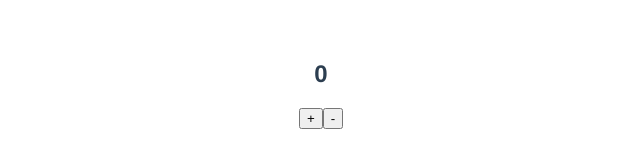
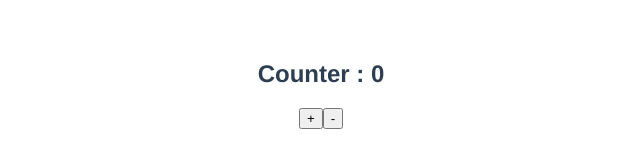
Before and after one commit to hermann-10/counter-vuex, a Vue app: page / in a window 1280 px wide. Shown: the top 160 px of the page, without its empty margins (319-959 px from the left). Built offline with nearby package versions, Linux system fonts and the light colour scheme.

Commit message:
Création de deux méthodes (Increment et Decrement)

```diff
--- a/src/components/Counter.vue
+++ b/src/components/Counter.vue
@@ -1,6 +1,6 @@
 <template>
   <div>
-    <h2>{{ currentValue }}</h2>
+    <h2>Counter : {{ currentValue }}</h2>
     <button @click="increment">+</button>
     <button @click="decrement">-</button>
 
@@ -14,6 +14,15 @@
         currentValue: 0
       }
     },
+    methods: {
+      increment() {
+        this.currentValue = this.currentValue + 1;
+      },
+      decrement() {
+        this.currentValue = this.currentValue - 1;
+      }
+
+    }
   }
 </script>
 
```
